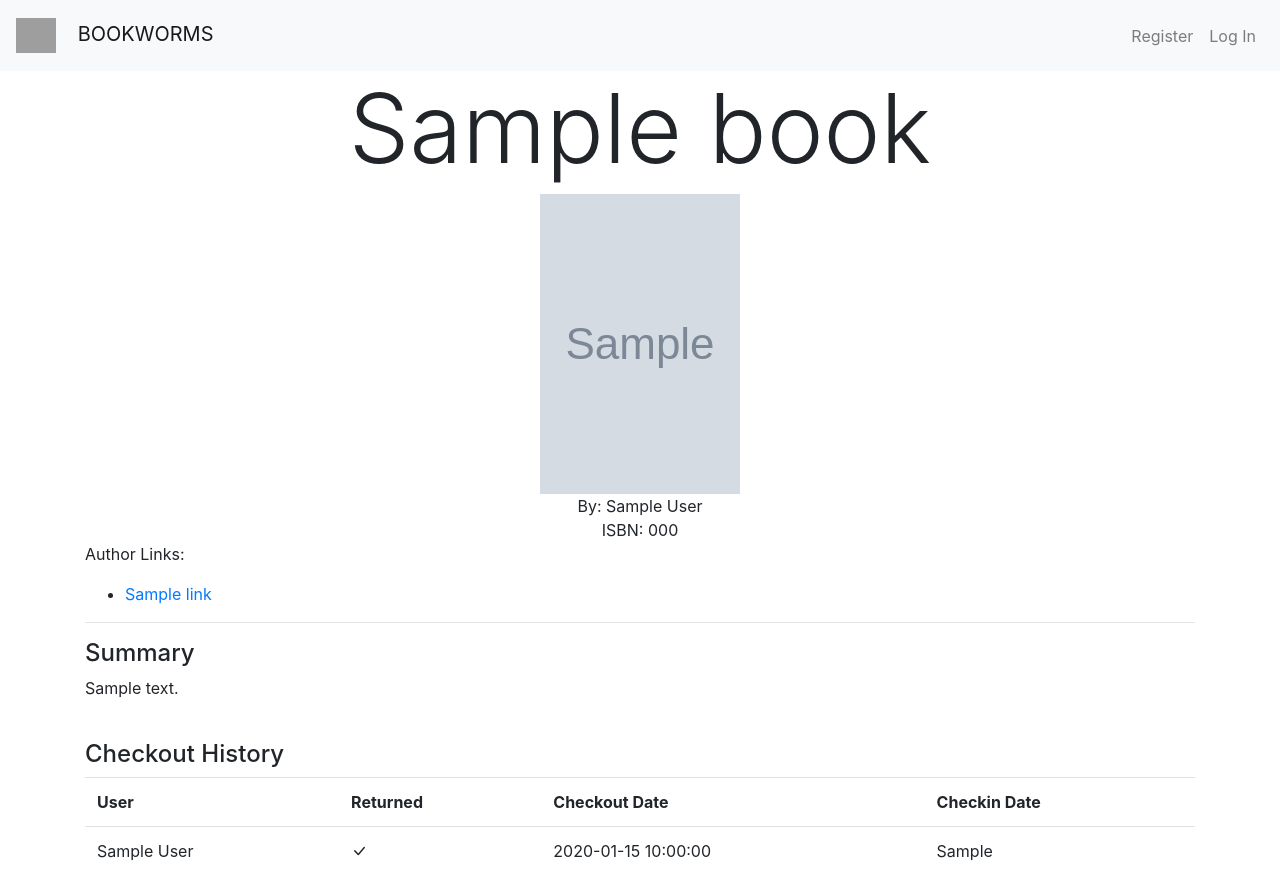
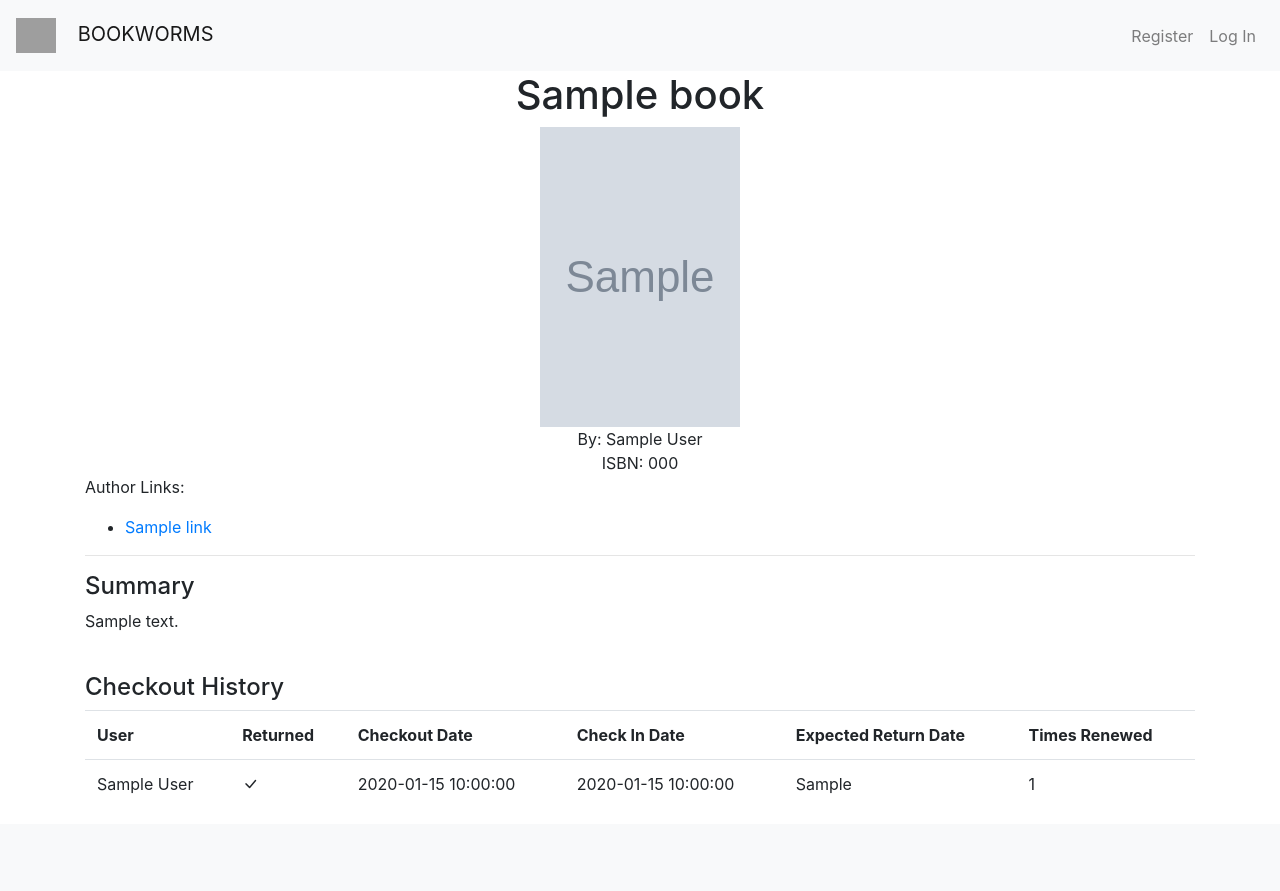
Before and after one commit to Ubiquitouskiwi/BOOKWRMS, a Flask app: template flaskr/templates/home/book_details.html in a window 1280 px wide. After the commit the page ends 793 px from the top, so only its background shows below. Run offline with Flask 2, Linux system fonts and the light colour scheme; the template is opened without the code that fills it: most values are stand-ins (such as "Sample title", 1, 10 or a date in 2020); grey boxes marked "Sample" are stand-in pictures; some libraries are stand-ins or nearby versions; grey boxes are pictures that could not be loaded.

Commit message:
- Project in stable condition

```diff
--- a/flaskr/data_store/dev_data.sql
+++ b/flaskr/data_store/dev_data.sql
@@ -2,6 +2,6 @@ INSERT INTO login (username, password) VALUES ('admin', 'pass');
 INSERT INTO user (username, first_name, last_name, library_card_number, is_admin) VALUES ('admin', 'test', 'account', 0, true);
 INSERT INTO author (first_name, middle_name, last_name, olid) VALUES ('Alice', NULL, 'Hoffman', 'OL25149A');
 INSERT INTO book (title, author_id, isbn, illustration_url, olid) VALUES ('The Museum Of Extraordinary Things A Novel', 1, 9781451693560, 'https://covers.openlibrary.org/b/id/7863421-L.jpg', 'OL26184511M');
-INSERT INTO checkout_log (book_id, user_id, checkout_duration) VALUES (1, 2, 30);
+INSERT INTO checkout_log (book_id, user_id, checkout_duration) VALUES (1, 1, 30);
 INSERT INTO library (name, user_id) VALUES ('Test Library', 1);
 INSERT INTO library_book (library_id, book_id) VALUES (1, 1);
--- a/flaskr/data_store/schema.sql
+++ b/flaskr/data_store/schema.sql
@@ -59,8 +59,9 @@ CREATE TABLE checkout_log (
     id INTEGER PRIMARY KEY AUTOINCREMENT,
     book_id INTEGER NOT NULL,
     user_id INTEGER NOT NULL,
-    checkout_time TIMESTAMP NOT NULL DEFAULT CURRENT_TIMESTAMP,
+    checkout_date TIMESTAMP NOT NULL DEFAULT CURRENT_TIMESTAMP,
     checkout_duration INTEGER NOT NULL,
+    checkin_date TIMESTAMP,
     renew_count INTEGER NOT NULL DEFAULT 0,
     created_at TIMESTAMP NOT NULL DEFAULT CURRENT_TIMESTAMP,
     deleted BOOLEAN NOT NULL DEFAULT FALSE,
--- a/flaskr/pages/auth.py
+++ b/flaskr/pages/auth.py
@@ -65,10 +65,10 @@ def login():
         if not first_name and not last_name and not card_number:
             error = 'Must provide info to login.'
         elif not first_name and not last_name and card_number:
-            sql = 'SELECT * FROM users WHERE library_card_number = ?'
+            sql = 'SELECT * FROM user WHERE library_card_number = ?'
             params = (card_number)
         elif not card_number and first_name and last_name:
-            sql = 'SELECT * FROM users WHERE first_name = ? AND last_name = ?'
+            sql = 'SELECT * FROM user WHERE first_name = ? AND last_name = ?'
             params = (first_name, last_name)
         if sql is not None and params is not None:
             user = db.execute(
--- a/flaskr/templates/home/book_details.html
+++ b/flaskr/templates/home/book_details.html
@@ -2,16 +2,16 @@
 
 {% block header %}
 <div class="text-center">
-    <h1 class="display-1">{% block title %}{{ book['title'] }}{% endblock %}</h1>
+    <h1 class="display-6">{% block title %}{{ book['title'] }}{% endblock %}</h1>
 </div>
 {% endblock %}
 
 {% block content %}
 <div class="text-center">
-    <img src="{{ book.cover_url }}" width="200" height="300" alt="Book Cover: {{ book['title'] }}">
+    <img src="{{ book.cover_url }}" width="200" height="300" alt="Book Cover: {{ book.title }}">
     <br>
     <div class="about">By: {{ book.author.first_name }} {{ book.author.last_name}}</div>
-    <div class="about">ISBN: {{ book['isbn'] }}</div>
+    <div class="about">ISBN: {{ book.isbn }}</div>
     {% if g.user %}
     <a class="lead" href="{{ url_for('home.edit_book', id = book.id) }}">Edit Book</a>
     {% endif %}
@@ -40,8 +40,11 @@
             <th scope="col">User</th>
             <th scope="col">Returned</th>
             <th scope="col">Checkout Date</th>
-            <th scope="col">Checkin Date</th>
+            <th scope="col">Check In Date</th>
+            <th scope="col">Expected Return Date</th>
+            <th scope="col">Times Renewed</th>
         </tr>
+        {% if book.checkout_log %}
             {% for checkout in book.checkout_log %}
             <tr>
                 <td>{{ checkout['first_name'] + " " + checkout['last_name'] }}</td>
@@ -50,10 +53,15 @@
                 {% else %}
                     <td><i class="bi-check-lg"></i></td>
                 {% endif %}
-            <td>{{ checkout['checkout_time'] }}</td>
+                <td>{{ checkout['checkout_date'] }}</td>
+                <td>{{ checkout['checkin_date'] }}</td>
                 <td>{{ checkout['expected_return'] }} </td>
+                <td>{{ checkout['renew_count'] }}</td>
             </tr>
             {% endfor %}
+        {% else %}
+            <p>No checkout history.</p>
+        {% endif %}
     </table>
 </div>
 
```
Also changed, not shown: flaskr/models/book.py (+10 -6 lines). Lines whose indentation alone changed are shown as unchanged.
